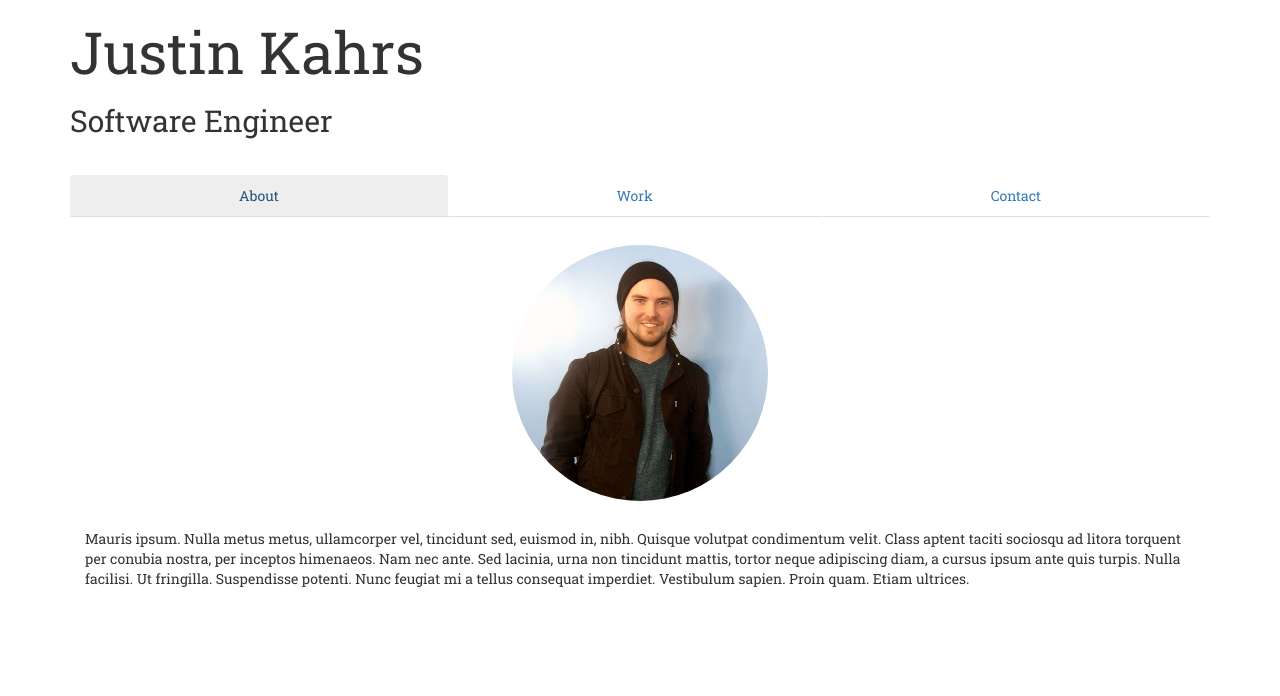
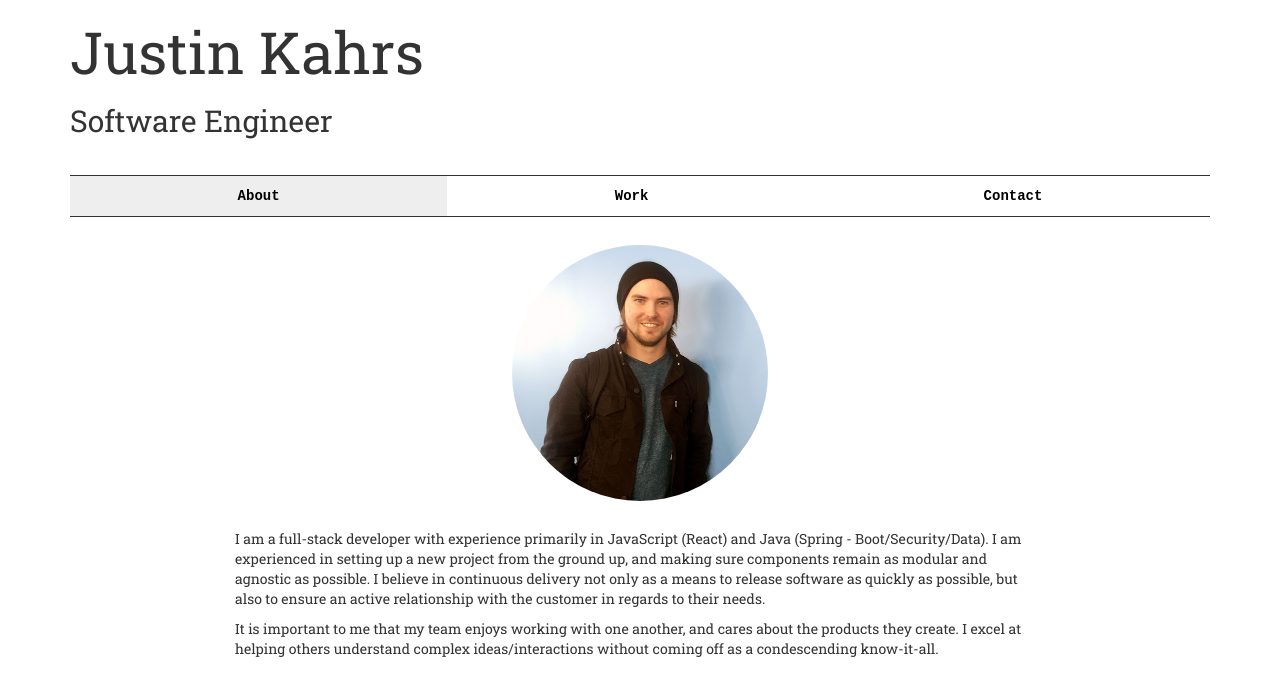
Before and after one commit to justinkahrs/portfolio, a React (Create React App) app: page / in a window 1280 px wide. Both pictures are taken after a click on the button "About". Shown: the top 696 px of the page. Built offline with nearby package versions, Linux system fonts and the light colour scheme.

Commit message:
add real text, modify nav look

```diff
--- a/src/app.css
+++ b/src/app.css
@@ -1,3 +1,4 @@
 .navAndBody {
     padding-top: 2em;
+    transition: .2s all;
 }
--- a/src/components/about/About.js
+++ b/src/components/about/About.js
@@ -2,29 +2,35 @@ import React from 'react';
 import { Col } from 'react-bootstrap';
 import './about.css';
 import profilePic from './me.jpg';
+import profileText from './profileText';
 
 const styles = {
   container: {
     display: 'flex',
     justifyContent: 'center',
   },
-  profile: {
+  profilePic: {
     marginBottom: '2em',
+    marginTop: '2em',
     height: '256px',
     width: '256px',
     borderRadius: '50%',
+  },
+  profileBody: {
+    width: '60%',
+    justifyContent: 'center',
   },
 };
 const About = () => (
   <Col lg={12}>
     <Col style={styles.container}>
-      <img alt="me in front of a blue background" style={styles.profile} src={profilePic} />
+      <img alt="me in front of a blue background" style={styles.profilePic} src={profilePic} />
     </Col>
-    <p>Mauris ipsum. Nulla metus metus, ullamcorper vel, tincidunt sed, euismod in, nibh. Quisque volutpat condimentum
-      velit. Class aptent taciti sociosqu ad litora torquent per conubia nostra, per inceptos himenaeos. Nam nec ante.
-      Sed lacinia, urna non tincidunt mattis, tortor neque adipiscing diam, a cursus ipsum ante quis turpis. Nulla
-      facilisi. Ut fringilla. Suspendisse potenti. Nunc feugiat mi a tellus consequat imperdiet. Vestibulum sapien.
-      Proin quam. Etiam ultrices. </p>
+    <Col lg={12}>
+      <div style={styles.container}>
+        {profileText}
+      </div>
+    </Col>
   </Col>
 );
 export default About;
--- /dev/null
+++ b/src/components/about/profileText.js
@@ -0,0 +1,24 @@
+import React from 'react';
+
+const styles = {
+  body: {
+    width: '75%',
+  }
+}
+
+export default (
+  <div style={styles.body}>
+    <p>I am a full-stack developer with experience primarily in JavaScript (React)
+    and Java (Spring - Boot/Security/Data). I am experienced in setting up a
+    new project from the ground up, and making sure components remain as modular
+    and agnostic as possible. I believe in continuous delivery not only as a means
+    to release software as quickly as possible, but also to ensure an active
+    relationship with the customer in regards to their needs.
+    </p>
+    <p>
+    It is important to me that my team enjoys working with one another, and
+    cares about the products they create. I excel at helping others understand
+    complex ideas/interactions without coming off as a condescending know-it-all.
+    </p>
+  </div>
+);
--- a/src/components/common/navigation/Navigation.js
+++ b/src/components/common/navigation/Navigation.js
@@ -1,21 +1,9 @@
 import React from 'react';
-import Work from '../../work/Work';
-import Contact from '../../contact/Contact';
-import About from '../../about/About';
 import { Col, Collapse, Nav, NavItem } from 'react-bootstrap';
+import Pages from './Pages';
 import './navigation.css';
 
-const styles = {
-  nav: {
-    paddingBottom: '2em',
-  },
-};
 
-const Pages = {
-  about: <About key="about" />,
-  contact: <Contact key="contact" />,
-  work: <Work key="work" />,
-};
 
 class Navigation extends React.Component {
   constructor(props) {
@@ -47,10 +35,9 @@ class Navigation extends React.Component {
       <div className="fade-in third">
         <Col lg={12}>
           <Nav
-            style={styles.nav}
             justified
-            bsStyle="tabs"
             onSelect={this.handleSelect}
+            className="navBar"
           >
             <NavItem eventKey={'about'}>About</NavItem>
             <NavItem eventKey={'work'}>Work</NavItem>
--- /dev/null
+++ b/src/components/common/navigation/Pages.js
@@ -0,0 +1,11 @@
+import React from 'react';
+
+import Work from '../../work/Work';
+import Contact from '../../contact/Contact';
+import About from '../../about/About';
+
+export default {
+    about: <About key="about" />,
+    contact: <Contact key="contact" />,
+    work: <Work key="work" />,
+};
--- a/src/components/common/navigation/navigation.css
+++ b/src/components/common/navigation/navigation.css
@@ -1,10 +1,16 @@
 .fade-in.third {
-    -webkit-animation-delay: 2.2s;
-    -moz-animation-delay: 2.2s;
-    animation-delay: 2.2s;
+    -webkit-animation-delay: 1.5s;
+    -moz-animation-delay: 1.5s;
+    animation-delay: 1.5s;
 }
-.fade-in.last {
-    -webkit-animation-delay: 3.2s;
-    -moz-animation-delay: 3.2s;
-    animation-delay: 3.2s;
+.navBar {
+  border-top: 1px solid;
+  border-bottom: 1px solid;
 }
+
+.navBar a {
+  font-family: monospace;
+  font-weight: bold;
+  color: black !important;
+  transition: .5s all;
+}
```
